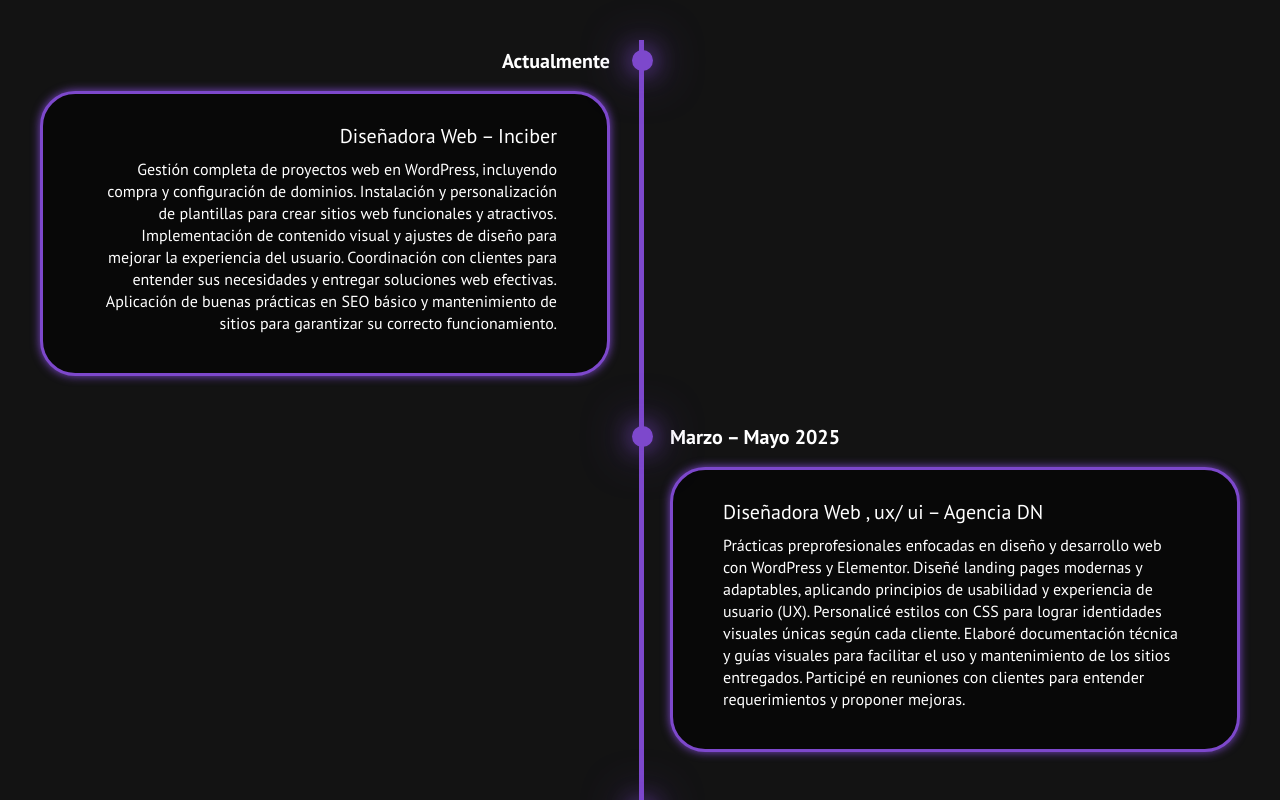
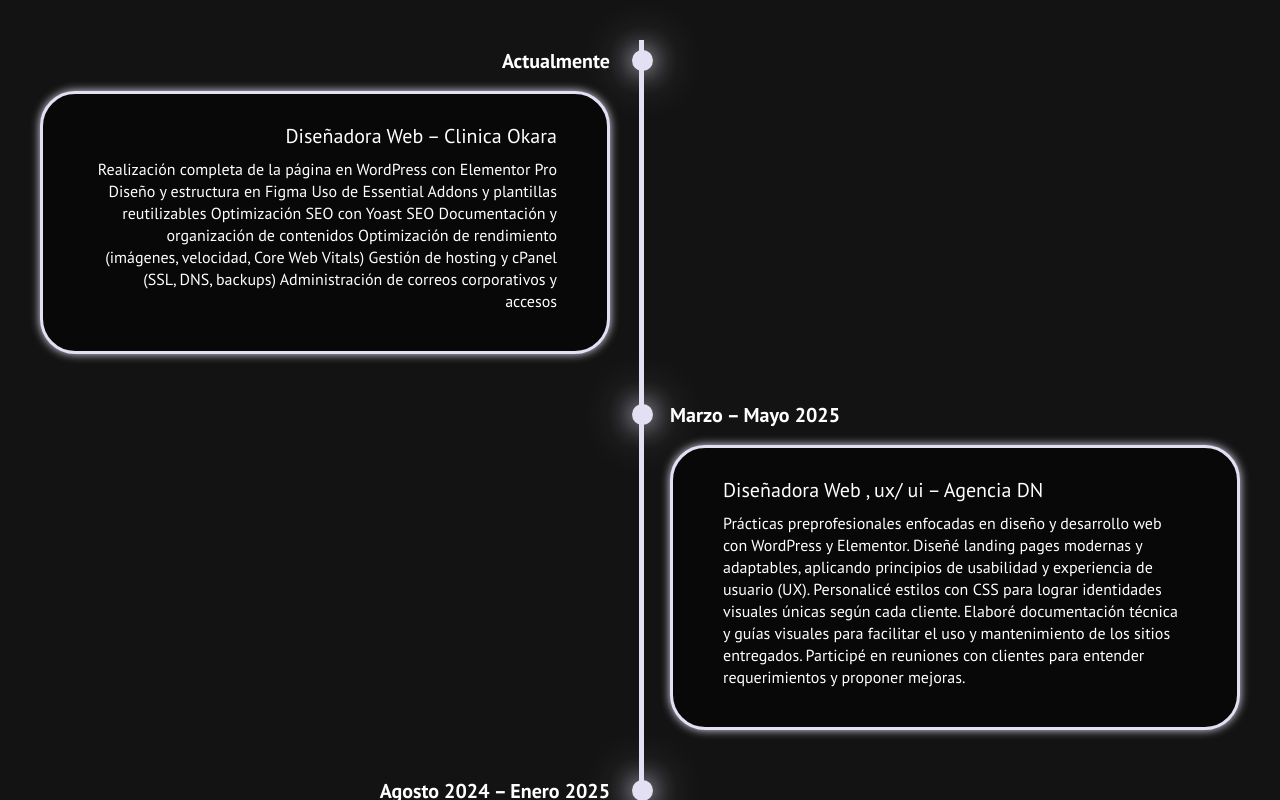
Before and after one commit to angis2004/miPortafolio, a React (Create React App) app: page / in a window 1280 px wide. Shown: the part 1020-1820 px from the top of the page. Built offline with nearby package versions, Linux system fonts and the light colour scheme.

Commit message:
Actualización en Education.jsx y estilos

```diff
--- a/src/components/Education.jsx
+++ b/src/components/Education.jsx
@@ -10,13 +10,16 @@ const Education = () => {
           <div className="timeline-dot"></div>
           <div className="timeline-date"> Actualmente</div>
           <div className="timeline-content">
-            <h3>Diseñadora Web – Inciber</h3>
+            <h3>Diseñadora Web – Clinica Okara</h3>
             <p>
-    Gestión completa de proyectos web en WordPress, incluyendo compra y configuración de dominios.
-    Instalación y personalización de plantillas para crear sitios web funcionales y atractivos.
-    Implementación de contenido visual y ajustes de diseño para mejorar la experiencia del usuario.
-    Coordinación con clientes para entender sus necesidades y entregar soluciones web efectivas.
-    Aplicación de buenas prácticas en SEO básico y mantenimiento de sitios para garantizar su correcto funcionamiento.
+Realización completa de la página en WordPress con Elementor Pro
+Diseño y estructura en Figma
+Uso de Essential Addons y plantillas reutilizables
+Optimización SEO con Yoast SEO
+Documentación y organización de contenidos
+Optimización de rendimiento (imágenes, velocidad, Core Web Vitals)
+Gestión de hosting y cPanel (SSL, DNS, backups)
+Administración de correos corporativos y accesos
             </p>
           </div>
         </div>
--- a/src/styles.css
+++ b/src/styles.css
@@ -47,16 +47,26 @@
 
 
 :root {
+  /* 🎨 Colores principales */
   --bg-color: #080808;
   --second-bg-color: #131313;
-  --text-color: #ffff;
-  --main-color: #7d48cc;
- --dropdown-height: 0;
+  --text-color: #ffffff; /* corregí #ffff → #ffffff */
+  --main-color: #e3e0f3; /* Color base */
+  --main-glow: 0 0 10px var(--main-color),
+               0 0 20px var(--main-color),
+               0 0 40px var(--main-color); /* Brillo = BOX SHADOW*/
+
+  /* 📂 Dropdown */
+  --dropdown-height: 0;
   --rotate-arrow: 0;
   --translate-value: 0;
   --list-opacity: 0;
+
+  /* ⏱️ Transiciones */
   --transition-time: 0.4s;
   --transition-timing: cubic-bezier(0.25, 0.46, 0.45, 0.94);
+
+  /* 🔘 Bordes y tamaños */
   --border-radius: 4rem;
   --list-button-height: 4.6rem;
   --floating-icon-size: 26;
@@ -103,6 +113,7 @@ h2{
   font-weight: 800;
   cursor: pointer;
   transition: 0.3s ease;
+  text-shadow: var(--main-glow);
 }
 
 .logo:hover {
@@ -129,6 +140,7 @@ text-decoration: none;
 .navbar a.active {
   color: var(--main-color);
   border-bottom: 3px solid var(--main-color);
+
 }
 
 #menu-icon {
@@ -228,12 +240,19 @@ span {
   box-shadow: 0 0 25px var(--main-color);
   cursor: pointer;
   transition: 0.4s ease-in-out;
+   box-shadow:
+    0 0 10ch var(--main-color),
+    0 0 15px var(--main-color),
+    0 0 20px var(--main-color);
 }
 
 .home-img img:hover {
   transform: scale(1.1);
-  box-shadow: 0 0 25px var(-main-color) 0 0 50px var(--main-color) 0 0 100px
-    var(--main-color);
+  /* border: 3px solid var(--main-color); */
+  box-shadow:
+    0 0 25px var(--main-color),
+    0 0 50px var(--main-color),
+    0 0 45px var(--main-color);
 }
 
 .home-content p {
@@ -253,7 +272,7 @@ span {
   border: 2px solid var(--main-color);
   font-size: 2.5rem;
   border-radius: 50%;
-  color: var(--main-color);
+ color: var(--main-color);
   margin: 3rem 1.5rem 3rem 0;
   transition: 0.3s ease-in-out;
 }
@@ -262,7 +281,8 @@ span {
   color: var(--text-color);
   transform: scale(1.3) translateY(-5px);
   box-shadow: 0 0 25px var(-main-color);
-  background-color: var(--main-color);
+  /* background-color: var(--main-color); */
+  background-color: #757575;
 }
 
 .btn {
@@ -701,7 +721,7 @@ margin: 5rem 2rem;
     position: absolute;
     width: 0;
     height: 100%;
-    background: linear-gradient(90.21deg, var(--main-color) -5.91%, #baa1d5 111.58%);
+    background: linear-gradient(90.21deg, #333434 -5.91%, #8f8d9e 111.58%);
   /* background: var(--main-color); */
     top: 0;
     left: 0;
@@ -744,7 +764,8 @@ margin: 5rem 2rem;
 }
 .proj-imgbx::before {
   content: "";
-  background: linear-gradient(90.21deg, #7440c4 -5.91%, #7d48cc 111.58%);
+  /* background: linear-gradient(90.21deg, #7440c4 -5.91%, #7d48cc 111.58%); */
+  background: linear-gradient(90.21deg, #757575 -5.91%, #333434 111.58%);
   opacity: 0.85;
   position: absolute;
   width: 100%;
@@ -777,10 +798,10 @@ margin: 5rem 2rem;
 }
 .proj-txtx span {
   font-style: italic;
-  font-weight: 800;
+  font-weight: 500;
   font-size: 15px;
   letter-spacing: 0.8px;
-  color: black;
+  color: white;
 }
 .background-image-right {
   top: 20%;
@@ -944,7 +965,7 @@ select:focus {
   padding: 1.5rem 3rem;
   font-size: 1.8rem;
   background-color: var(--main-color);
-  color: white;
+  color: black;
   border: none;
   border-radius: 2rem;
   cursor: pointer;
@@ -954,6 +975,7 @@ select:focus {
 
 .contacto form .btn:hover {
   background-color: var(--main-color-hover);
+    color: white;
 }
 
 /* FOOTER */
@@ -1128,7 +1150,7 @@ select:focus {
   }
   .home-content p {
     max-width: 600px;
-    margin: 0 auto;
+    /* margin: 0 auto; */
   }
   .home-img img {
     width: 56vw;
@@ -1232,9 +1254,10 @@ ul {
   border: none;
 }
 
-
+/* SELECCION DE CONTACTO LLAMADA, WHTASAP,EMAIL */
 .list-button:hover {
   background-color: var(--main-color);
+  background-color: #757575;
   color: white;
   cursor: pointer;
   padding: 2rem;
@@ -1251,7 +1274,8 @@ ul {
 
 
 .dropdown-title.text-truncate{
-  color: var(--text-color);
+   color: var(--text-color);
+
 }
 
 .dropdown-button {
@@ -1266,6 +1290,7 @@ ul {
   font-size: 1.8rem;
 }
 
+
 .dropdown-list-wrapper ul li {
   margin-bottom: 2rem; /* espacio debajo de cada item */
   margin-top: 2rem;
```
